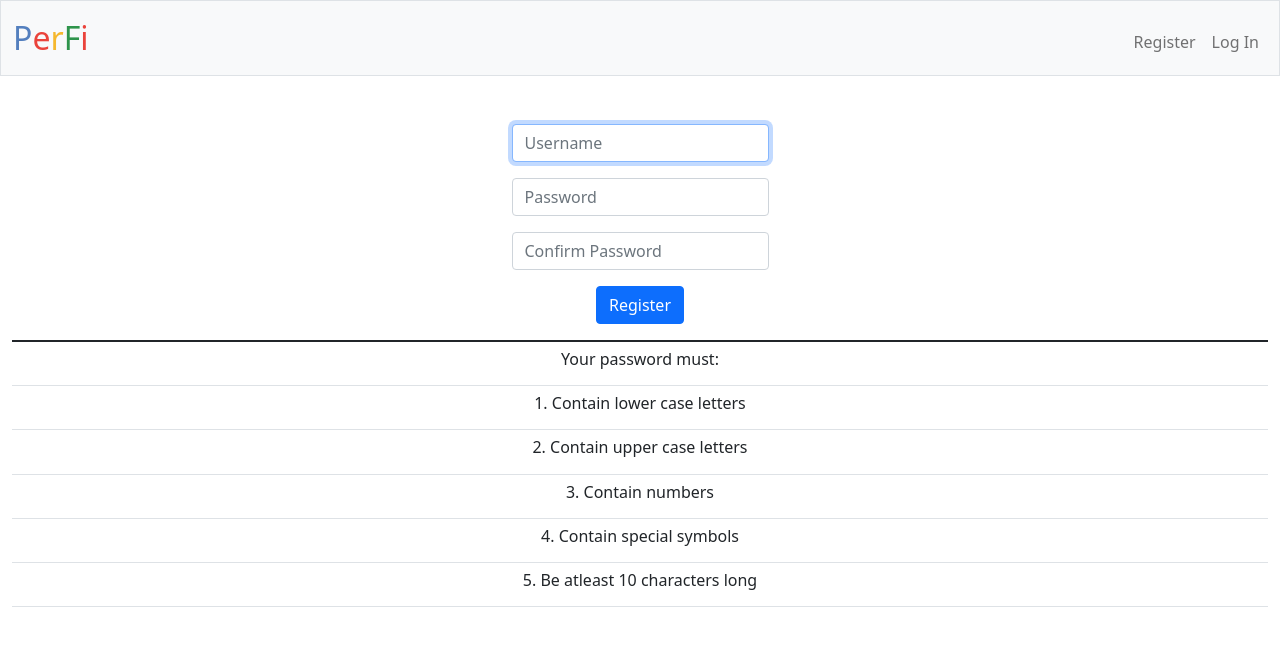
After one commit to Jaizzer/PerFi, a Flask app: template templates/register.html in a window 1280 px wide. The commit adds this page. Shown: the top 646 px of the page. Run offline with Flask 2, Linux system fonts and the light colour scheme; the template is opened without the code that fills it, so the values that code supplies are empty; parts of the project's set-up code (start-up, migrations or seed data) failed here and were passed over; some libraries are stand-ins or nearby versions.

Commit message:
I added the registration page

```diff
--- a/templates/layout.html
+++ b/templates/layout.html
@@ -16,7 +16,7 @@
 
         <link href="/static/styles.css" rel="stylesheet">
 
-        <title>C$50 Finance: {% block title %}{% endblock %}</title>
+        <title>PerFi: {% block title %}{% endblock %}</title>
 
     </head>
 
@@ -24,7 +24,7 @@
 
         <nav class="bg-light border navbar navbar-expand-md navbar-light">
             <div class="container-fluid">
-                <a class="navbar-brand" href="/"><span class="blue">C</span><span class="red">$</span><span class="yellow">5</span><span class="green">0</span> <span class="red">Finance</span></a>
+                <a class="navbar-brand" href="/"><span class="blue">P</span><span class="red">e</span><span class="yellow">r</span><span class="green">F</span><span class="red">i</span></a>
                 <button aria-controls="navbar" aria-expanded="false" aria-label="Toggle navigation" class="navbar-toggler" data-bs-target="#navbar" data-bs-toggle="collapse" type="button">
                     <span class="navbar-toggler-icon"></span>
                 </button>
@@ -61,10 +61,6 @@
             {% block main %}{% endblock %}
         </main>
 
-        <footer class="mb-5 small text-center text-muted">
-            Data provided by <a href="https://iexcloud.io/">IEX</a>
-        </footer>
-
     </body>
 
 </html>
--- /dev/null
+++ b/templates/register.html
@@ -0,0 +1,52 @@
+{% extends "layout.html" %}
+
+{% block title %}
+    Register
+{% endblock %}
+
+{% block main %}
+    <form action="/register" method="post">
+        <div class="mb-3">
+            <input autocomplete="off" autofocus class="form-control mx-auto w-auto" id="username" name="username" placeholder="Username" type="text">
+        </div>
+        <div class="mb-3">
+            <input class="form-control mx-auto w-auto" id="password" name="password" placeholder="Password" type="password">
+        </div>
+        <div class="mb-3">
+            <input class="form-control mx-auto w-auto" id="password" name="confirmation" placeholder="Confirm Password" type="password">
+        </div>
+        <button class="btn btn-primary" type="submit">Register</button>
+    </form>
+
+    <div>
+        <table class="table">
+            <thead>
+                <tr>
+                    <th>
+                    </th>
+                </tr>
+            </thead>
+
+            <tbody>
+                <tr>
+                    <th><h6>Your password must:</h6></th>
+                </tr>
+                <tr>
+                    <th><h6>1. Contain lower case letters</h6></th>
+                </tr>
+                <tr>
+                    <th><h6>2. Contain upper case letters</h6></th>
+                </tr>
+                <tr>
+                    <th><h6>3. Contain numbers</h6></th>
+                </tr>
+                <tr>
+                    <th><h6>4. Contain special symbols</h6></th>
+                </tr>
+                <tr>
+                    <th><h6>5. Be atleast 10 characters long</h6></th>
+                </tr>
+            </tbody>
+        </table>
+    </div>
+{% endblock %}
```
Also changed, not shown: helpers.py (+1 -25 lines).
